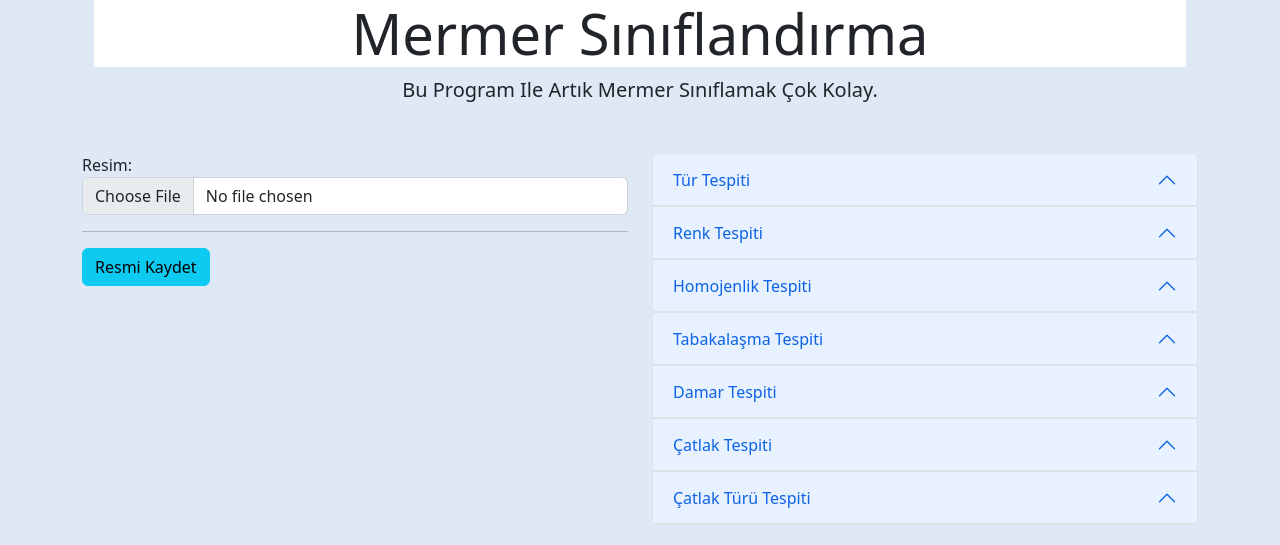
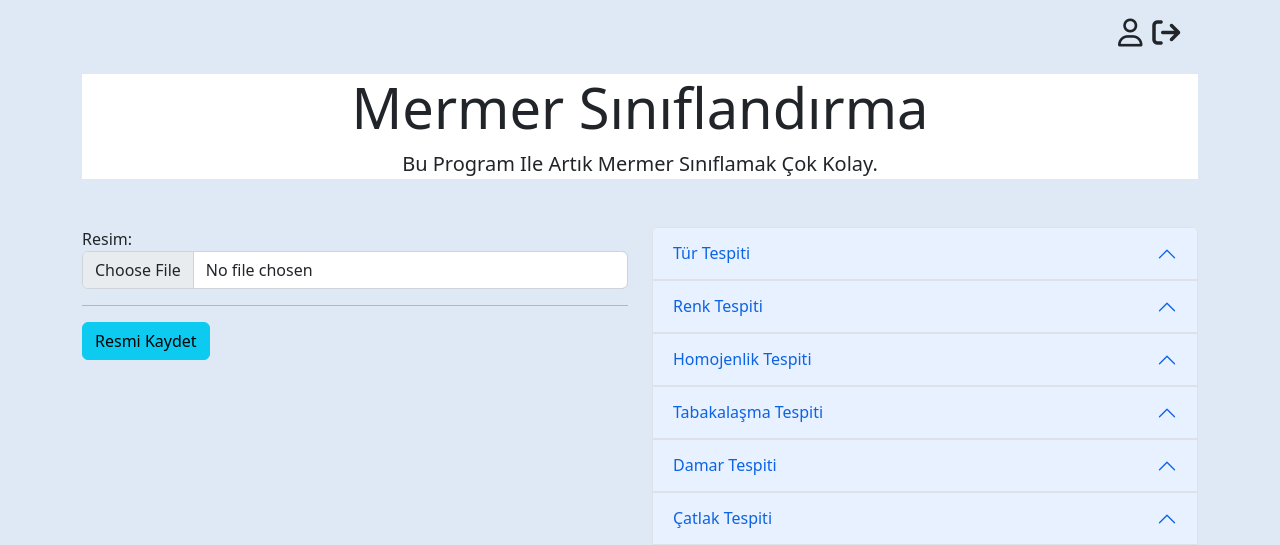
Before and after one commit to karakayaahmet/Marble-Classification, a Django app: page /anasayfa in a window 1280 px wide. Shown: the top 545 px of the page. Run offline with Django 4.2, Linux system fonts and the light colour scheme.

Commit message:
yeni tasarım iyileştirmeleri

```diff
--- a/marbleproject/templates/hesap/giris.html
+++ b/marbleproject/templates/hesap/giris.html
@@ -14,7 +14,7 @@
 </head>
 <body style="background:url('/static/img/mermer.jpg'); background-size: cover; background-repeat: no-repeat; background-position: center; position: relative">
 
-    <div class="container my-5">
+    <div class="container my-5 ">
         <div class="row">
             <div class="col-4"my-5>
 
--- a/marbleproject/templates/hesap/kayit.html
+++ b/marbleproject/templates/hesap/kayit.html
@@ -7,6 +7,7 @@
     <meta name="viewport" content="width=device-width, initial-scale=1.0">
 
     <link rel="stylesheet" href="{% static 'css/bootstrap.min.css' %}">
+
     <title>Document</title>
 </head>
 <body style="background:url('/static/img/mermer.jpg'); background-size: cover; background-repeat: no-repeat; background-position: center; position: relative;">
--- a/marbleproject/templates/marble/anasayfa.html
+++ b/marbleproject/templates/marble/anasayfa.html
@@ -12,13 +12,25 @@
 
   <link href="https://cdn.jsdelivr.net/npm/bootstrap@5.2.1/dist/css/bootstrap.min.css" rel="stylesheet"
     integrity="sha384-iYQeCzEYFbKjA/T2uDLTpkwGzCiq6soy8tYaI1GyVh/UjpbCx/TYkiZhlZB6+fzT" crossorigin="anonymous">
+
+
+  <link rel="stylesheet" href="https://cdnjs.cloudflare.com/ajax/libs/font-awesome/6.2.0/css/all.min.css"
+    integrity="sha512-xh6O/CkQoPOWDdYTDqeRdPCVd1SpvCA9XXcUnZS2FmJNp1coAFzvtCN9BmamE+4aHK8yyUHUSCcJHgXloTyT2A=="
+    crossorigin="anonymous" referrerpolicy="no-referrer" />
+
 </head>
 
 <body style="background-color: #dfe9f5;">
 
   <div class="container jumbotron jumbotron-fluid ">
-    <div class="container">
-      <h1 class="display-4 d-flex bg-white justify-content-center">Mermer Sınıflandırma</h1>
+
+      <div class="m-3 d-flex justify-content-end">
+        <h3 class="me-2"><i class="fa-regular fa-user"></i></h3>
+        <h3><i class="fa-solid fa-arrow-right-from-bracket"></i></h3>
+      </div>
+
+    <div class="container bg-white">
+      <h1 class="display-4 d-flex justify-content-center">Mermer Sınıflandırma</h1>
       <p class="lead text-capitalize d-flex justify-content-center">Bu program ile artık mermer sınıflamak çok kolay.
       </p>
     </div>
@@ -58,7 +70,8 @@
 
           <div class="accordion-item">
             <h2 class="accordion-header">
-              <button class="accordion-button" data-bs-toggle="collapse" data-bs-target="#content2">Renk Tespiti</button>
+              <button class="accordion-button" data-bs-toggle="collapse" data-bs-target="#content2">Renk
+                Tespiti</button>
             </h2>
             <div id="content2" class="accordion-collapse collapse" data-bs-parent="#myAccordion">
               <div class="accordion-body">
@@ -71,7 +84,8 @@
 
           <div class="accordion-item">
             <h2 class="accordion-header">
-              <button class="accordion-button" data-bs-toggle="collapse" data-bs-target="#content3">Homojenlik Tespiti</button>
+              <button class="accordion-button" data-bs-toggle="collapse" data-bs-target="#content3">Homojenlik
+                Tespiti</button>
             </h2>
             <div id="content3" class="accordion-collapse collapse" data-bs-parent="#myAccordion">
               <div class="accordion-body">
@@ -84,7 +98,8 @@
 
           <div class="accordion-item">
             <h2 class="accordion-header">
-              <button class="accordion-button" data-bs-toggle="collapse" data-bs-target="#content4">Tabakalaşma Tespiti</button>
+              <button class="accordion-button" data-bs-toggle="collapse" data-bs-target="#content4">Tabakalaşma
+                Tespiti</button>
             </h2>
             <div id="content4" class="accordion-collapse collapse" data-bs-parent="#myAccordion">
               <div class="accordion-body">
@@ -97,7 +112,8 @@
 
           <div class="accordion-item">
             <h2 class="accordion-header">
-              <button class="accordion-button" data-bs-toggle="collapse" data-bs-target="#content5">Damar Tespiti</button>
+              <button class="accordion-button" data-bs-toggle="collapse" data-bs-target="#content5">Damar
+                Tespiti</button>
             </h2>
             <div id="content5" class="accordion-collapse collapse" data-bs-parent="#myAccordion">
               <div class="accordion-body">
@@ -110,7 +126,8 @@
 
           <div class="accordion-item">
             <h2 class="accordion-header">
-              <button class="accordion-button" data-bs-toggle="collapse" data-bs-target="#content6">Çatlak Tespiti</button>
+              <button class="accordion-button" data-bs-toggle="collapse" data-bs-target="#content6">Çatlak
+                Tespiti</button>
             </h2>
             <div id="content6" class="accordion-collapse collapse" data-bs-parent="#myAccordion">
               <div class="accordion-body">
@@ -123,7 +140,8 @@
 
           <div class="accordion-item">
             <h2 class="accordion-header">
-              <button class="accordion-button" data-bs-toggle="collapse" data-bs-target="#content7">Çatlak Türü Tespiti</button>
+              <button class="accordion-button" data-bs-toggle="collapse" data-bs-target="#content7">Çatlak Türü
+                Tespiti</button>
             </h2>
             <div id="content7" class="accordion-collapse collapse" data-bs-parent="#myAccordion">
               <div class="accordion-body">
```
Also changed, not shown: marbleproject/db.sqlite3.
